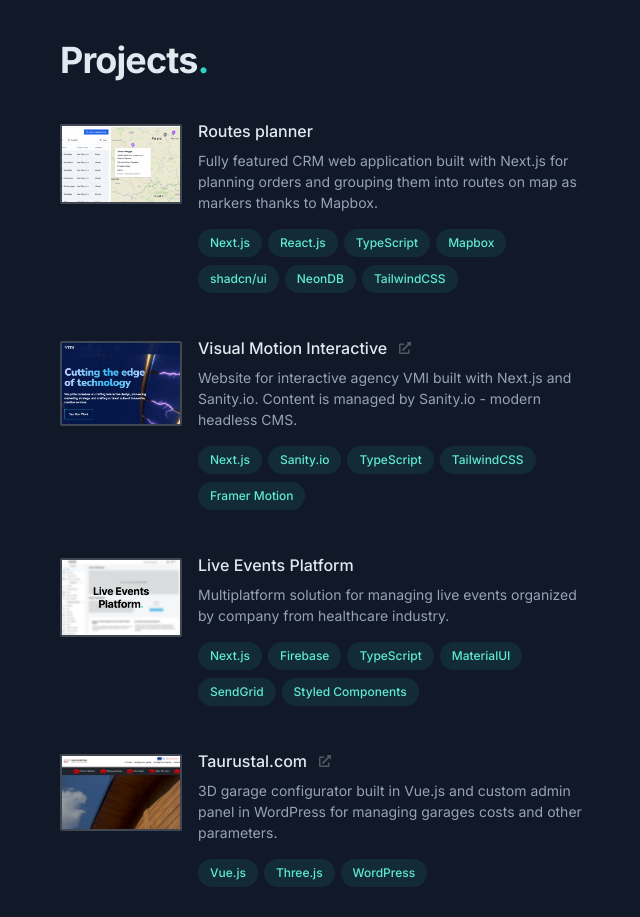
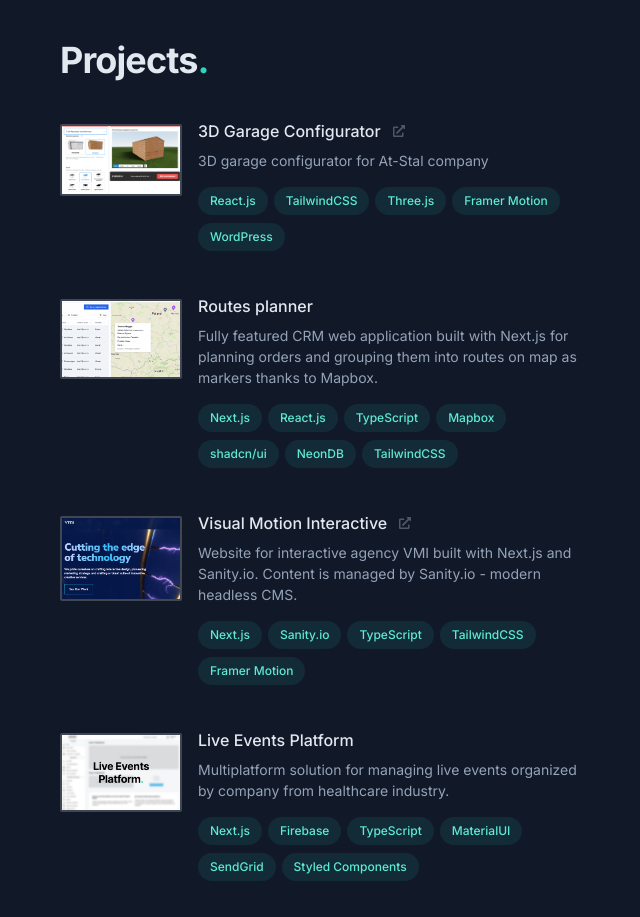
Before and after one commit to barthicus/portfolio, a Next.js app: page / in a window 1280 px wide. Shown: the part 2540-3457 px from the top of the page, without its empty margins (588-1228 px from the left). Built offline with nearby package versions, Linux system fonts and the light colour scheme.

Commit message:
Add AtStal project in projects page

```diff
--- a/app/(home)/_home/projects/projectsData.tsx
+++ b/app/(home)/_home/projects/projectsData.tsx
@@ -1,3 +1,4 @@
+import configurator3dImg from './img/3d-configurator.png'
 import artaxImg from './img/artax.png'
 import bluepearImg from './img/bluepear.png'
 import casesImg from './img/cases.png'
@@ -21,6 +22,35 @@ import ytWithoutSpoilersImg from './img/yt.png'
 import { Project } from './types'
 
 const allProjects: Project[] = [
+  {
+    title: '3D Garage Configurator',
+    slug: '3d-garage-configurator',
+    intro: '3D garage configurator for At-Stal company',
+    description: (
+      <div className="space-y-2">
+        <p>
+          This functional 3D garage configurator was built with React.js and Vite and integrated into the pre-existing
+          WordPress website for the At-Stal company.
+        </p>
+        <p>
+          Customers can configure their garage and order it online by filling out a form. The system then sends emails
+          with the garage configuration and other details to both the customer and the company.
+        </p>
+        <p>
+          The 3D component was built with Three.js (React Three Fiber) and renders the garage in 3D, updating the model
+          in real-time as the user configures it.
+        </p>
+      </div>
+    ),
+    link: 'https://www.at-stal.pl/konfigurator',
+    industry: 'Steel industry',
+    tags: ['React.js', 'TailwindCSS', 'Three.js', 'Framer Motion', 'WordPress'],
+    year: 2024,
+    date: '12/2024',
+    image: configurator3dImg,
+    isFeatured: true,
+    isVisible: true
+  },
   {
     title: 'Portfolio',
     slug: 'portfolio',
```
Also changed, not shown: app/(home)/_home/projects/img/3d-configurator.png (added).
